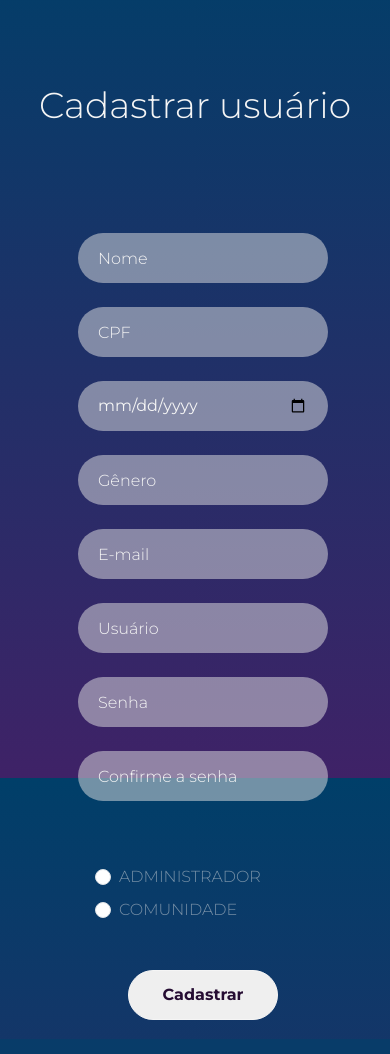
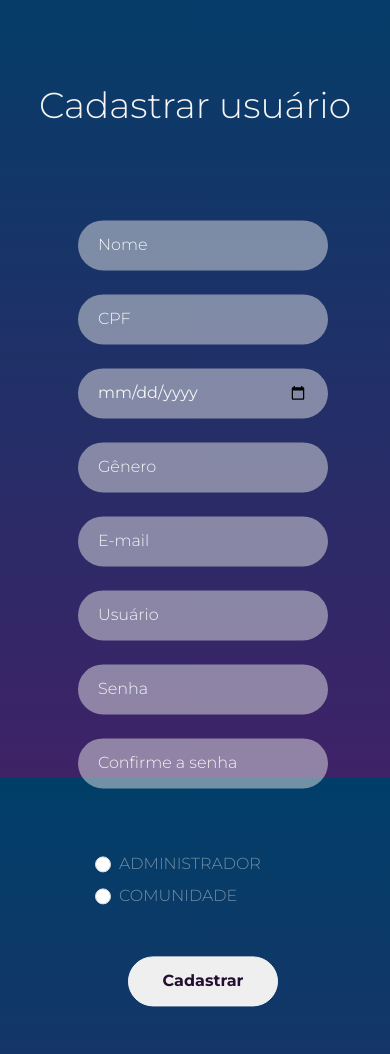
Before and after one commit to nabelly19/CreativeExperiencePUCPR, a Flask app: template Dashboard_Web/views/registerUser.html in a window 390 px wide. Shown: the part 66-1120 px from the top of the page. Before the commit the page ends 1086 px from the top, so only its background shows below. Run offline with Flask 3, Linux system fonts and the light colour scheme; the template is opened without the code that fills it, so the values that code supplies are empty.

Commit message:
frontend changes

```diff
--- a/Dashboard_Web/static/css/registerUser.css
+++ b/Dashboard_Web/static/css/registerUser.css
@@ -13,10 +13,10 @@ html {
 
 .welcome-container {
     display: flex;
-    flex-wrap: wrap;
+    flex-wrap :wrap;
     align-items: flex-start;
     position: absolute;
-    height: 93.1vh;
+    height: 140vh;
     width: 35%;
     right: 0;
     background: rgb(0, 216, 255);
@@ -54,7 +54,7 @@ html {
     justify-content: center;
     align-items: center;
     position: absolute;
-    margin-top: 15%;
+    transform: translateY(30vh);
     top: 0;
     right: 0;
     width: 60%;
@@ -111,7 +111,7 @@ html {
     }
 
     .content_form {
-        margin-top: 15%;
+        transform: translateY(25vh);
     }
 
     .content p {
@@ -140,7 +140,7 @@ html {
     }
 
     .content_form {
-        margin-top: 40%;
+        transform: translateY(25vh);
     }
 
     .content p {
@@ -161,7 +161,7 @@ html {
     }
 
     .content_form {
-        margin-top: 45%;
+        transform: translateY(25vh);
     }
 
     .content {
@@ -185,7 +185,7 @@ html {
     }
 
     .content_form {
-        margin-top: 45%;
+        transform: translateY(25vh);
     }
 
     .content {
@@ -209,7 +209,7 @@ html {
     }
 
     .content_form {
-        margin-top: 35%;
+        transform: translateY(25vh);
     }
 
     .content {
@@ -251,7 +251,7 @@ html {
     }
 
     .content_form {
-        margin-top: 15%;
+        transform: translateY(10vh);
         margin-bottom: 5%;
         position: relative;
         left: 0;
@@ -285,7 +285,7 @@ html {
     }
 
     .content_form {
-        margin-top: 25%;
+        transform: translateY(10vh);
         margin-bottom: 5%;
         position: relative;
         left: 0;
@@ -331,7 +331,7 @@ html {
     }
 
     .content_form {
-        margin-top: 25%;
+        transform: translateY(10vh);
         margin-bottom: 5%;
         position: relative;
         left: 0;
@@ -357,3 +357,26 @@ html {
     }
 
 }
+
+@media (max-width: 310px) {
+    .login{
+        width: 100%;
+    }
+
+}
+
+@media (max-width: 310px) {
+
+    .content_form{
+        width: 50%;
+    }
+
+    .login{
+        width: 60%;
+    }
+
+    #btn_cad{
+        width: 50%;
+    }
+
+}
--- a/Dashboard_Web/views/registerUser.html
+++ b/Dashboard_Web/views/registerUser.html
@@ -56,7 +56,7 @@
                 </label>
             </div>
         </div>
-        <input type = "submit" class="btn_geral" value = "Cadastrar" />
+        <input type = "submit" class="btn_geral mb-5" id="btn_cad" value = "Cadastrar" />
     </form>
 </div>
 {% endblock %}
```
Also changed, not shown: Dashboard_Web/static/css/addHardware.css (+12 -13 lines), Dashboard_Web/static/css/dashboard.css (+27 -0 lines), Dashboard_Web/static/css/home.css (+5 -5 lines).
